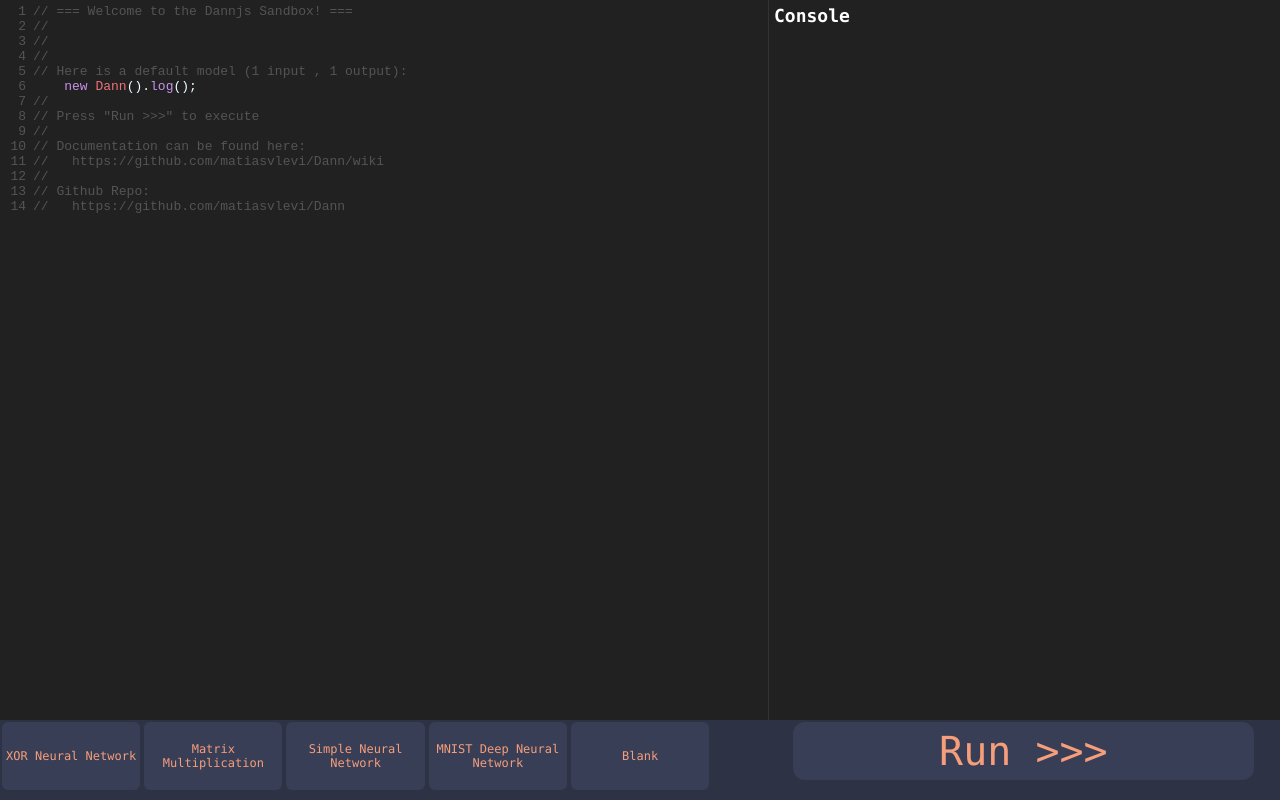
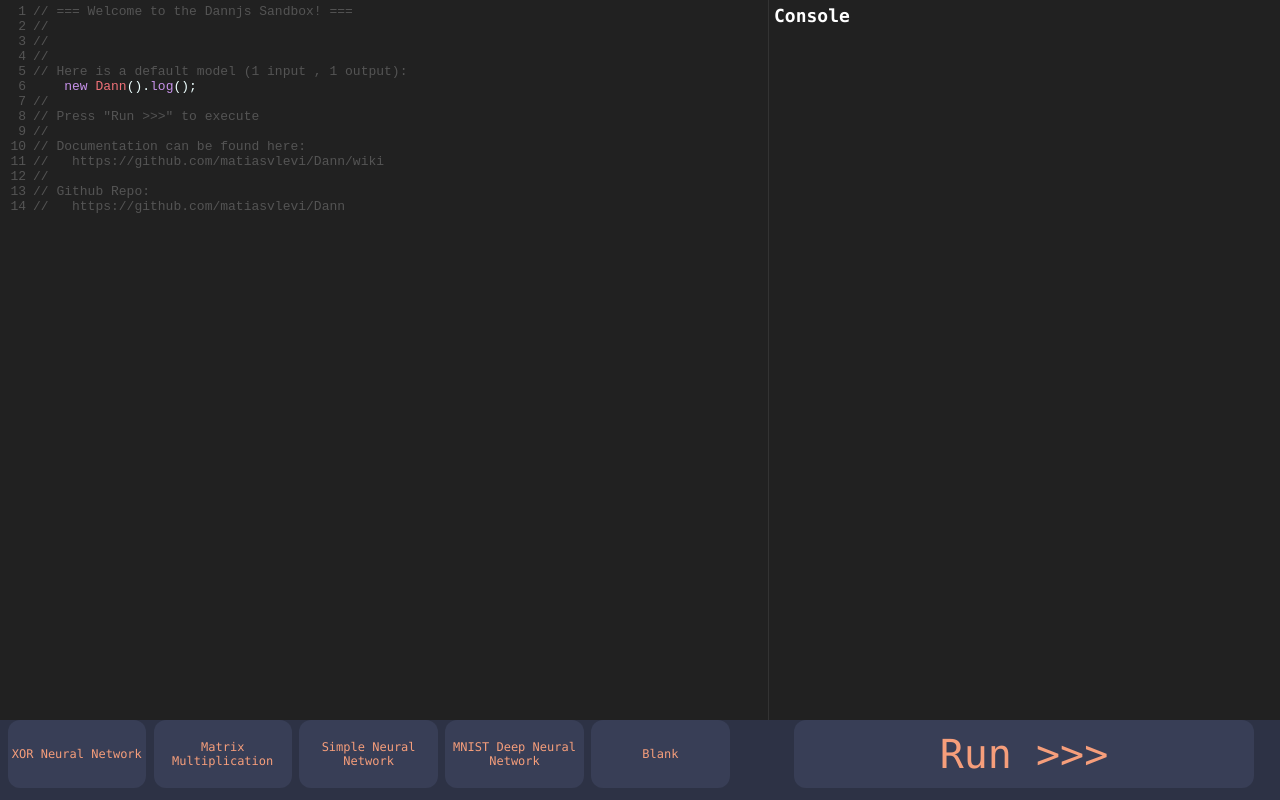
Before and after one commit to matiasvlevi/DannjsSandbox, a plain HTML site: page index.html in a window 1280 px wide. Drawn offline with Linux system fonts and the light colour scheme; a script that the page names is missing.

Commit message:
better UI

```diff
--- a/src/css/style.css
+++ b/src/css/style.css
@@ -25,7 +25,7 @@ html, body {
     -moz-user-select: none; /* Firefox */
     -ms-user-select: none; /* Internet Explorer/Edge */
     width:90%;
-    height:80%;
+    height:95%;
     color: #f69e7b;
     font-size: 40px;
     background-color: #383e56;
@@ -33,8 +33,8 @@ html, body {
     outline: none;
     border-radius: 12px;
 
-    margin: 25px;
-    margin-top:2px;
+    margin: 5%;
+    margin-top:0px;
     font-family: Consolas, Lucida Console, monospace;
 }
 #run:hover {
@@ -64,7 +64,7 @@ html, body {
     border:none;
     color:#f69e7b;
     display: table-cell;
-    border-radius: 6px;
+    border-radius: 12px;
     border: none;
     padding: 2px 4px;
     text-align: center;
@@ -73,7 +73,8 @@ html, body {
     display: inline-block;
     font-family: Consolas, Lucida Console, monospace;
     font-size: 12px;
-    margin:2px;
+    margin-top:0px;
+    margin-left:1%;
 
 }
 .presetbutton:hover {
```
